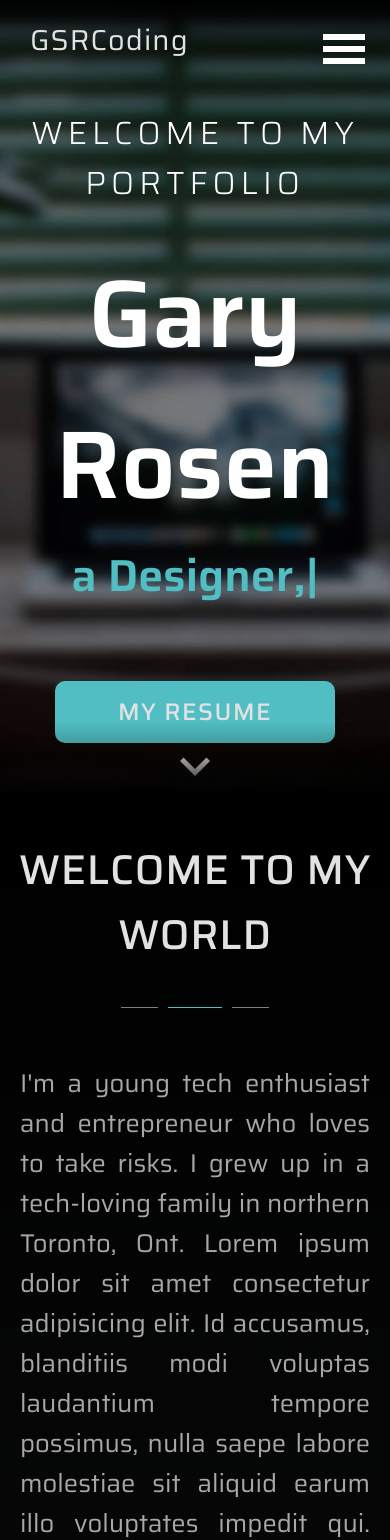
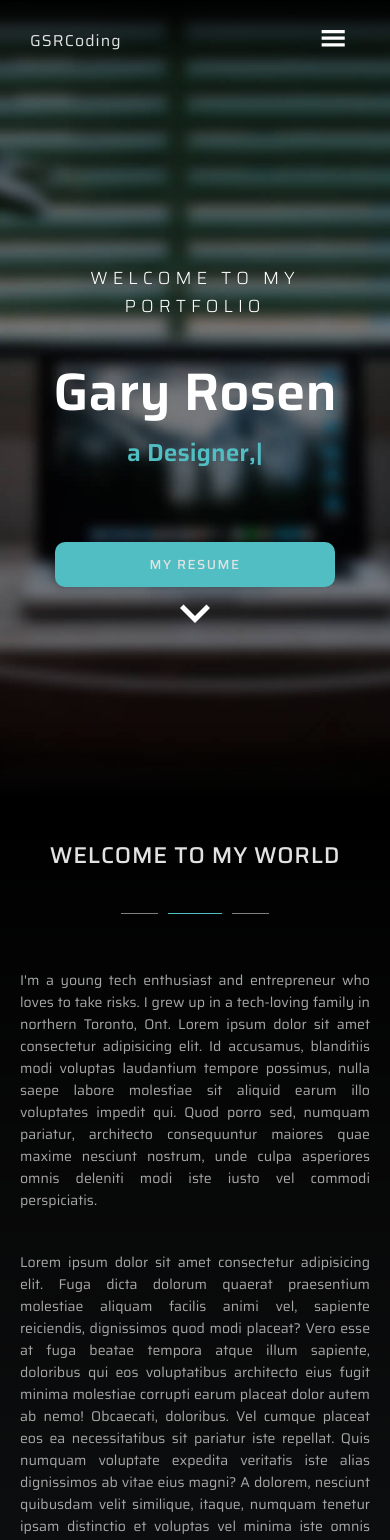
Before and after one commit to grosen-coding/grosen-portfolio, a React (Create React App) app: page / in a window 390 px wide. Shown: the top 1540 px of the page. Built offline with nearby package versions, Linux system fonts and the light colour scheme.

Commit message:
changed sizing of font in mobile view

```diff
--- a/src/index.css
+++ b/src/index.css
@@ -32,7 +32,14 @@ a {
 }
 
 p {
+  font-size: 1.2rem;
   color: rgb(169, 166, 166);
+}
+@media only screen and (max-width: 540px) {
+  p {
+    text-align: justify;
+    font-size: 1.6rem;
+  }
 }
 
 input::placeholder,
@@ -45,6 +52,26 @@ textarea::placeholder {
 
 html {
   scroll-behavior: smooth;
+}
+@media only screen and (min-width: 1200px) {
+  html {
+    font-size: 85%;
+  }
+}
+@media only screen and (max-width: 1200px) {
+  html {
+    font-size: 65%;
+  }
+}
+@media only screen and (max-width: 1068px) {
+  html {
+    font-size: 55%;
+  }
+}
+@media only screen and (max-width: 768px) {
+  html {
+    font-size: 55%;
+  }
 }
 
 /* Animations */
--- a/src/sass/base/_base.scss
+++ b/src/sass/base/_base.scss
@@ -16,9 +16,15 @@ a {
 }
 
 p {
-
+    font-size: 1.2rem;
 color: rgb(169, 166, 166);
 
+        @include respond(phone) {
+                text-align: justify;
+                font-size: 1.6rem;
+                // line-height: .5px;
+
+            }
 }
 
 
@@ -34,4 +40,19 @@ textarea::placeholder {
 html {
     scroll-behavior: smooth;
 
+    @include respond(big-desktop) {
+        font-size: 85%;
+    }
+
+    @include respond(laptop) {
+        font-size: 65%;
+    }
+
+    @include respond(tab-land) {
+        font-size: 55%;
+    }
+
+    @include respond(tab-port) {
+        font-size: 55%;
+    }
 }
```
